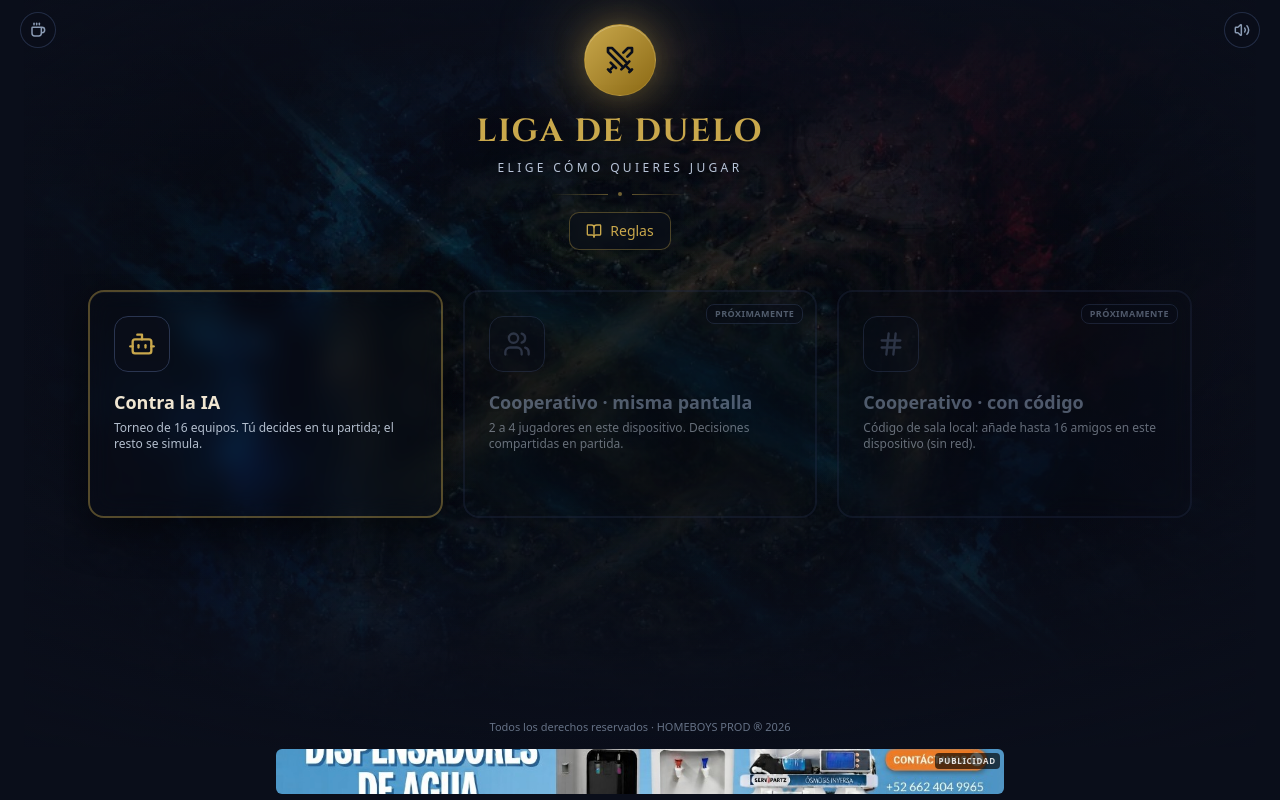
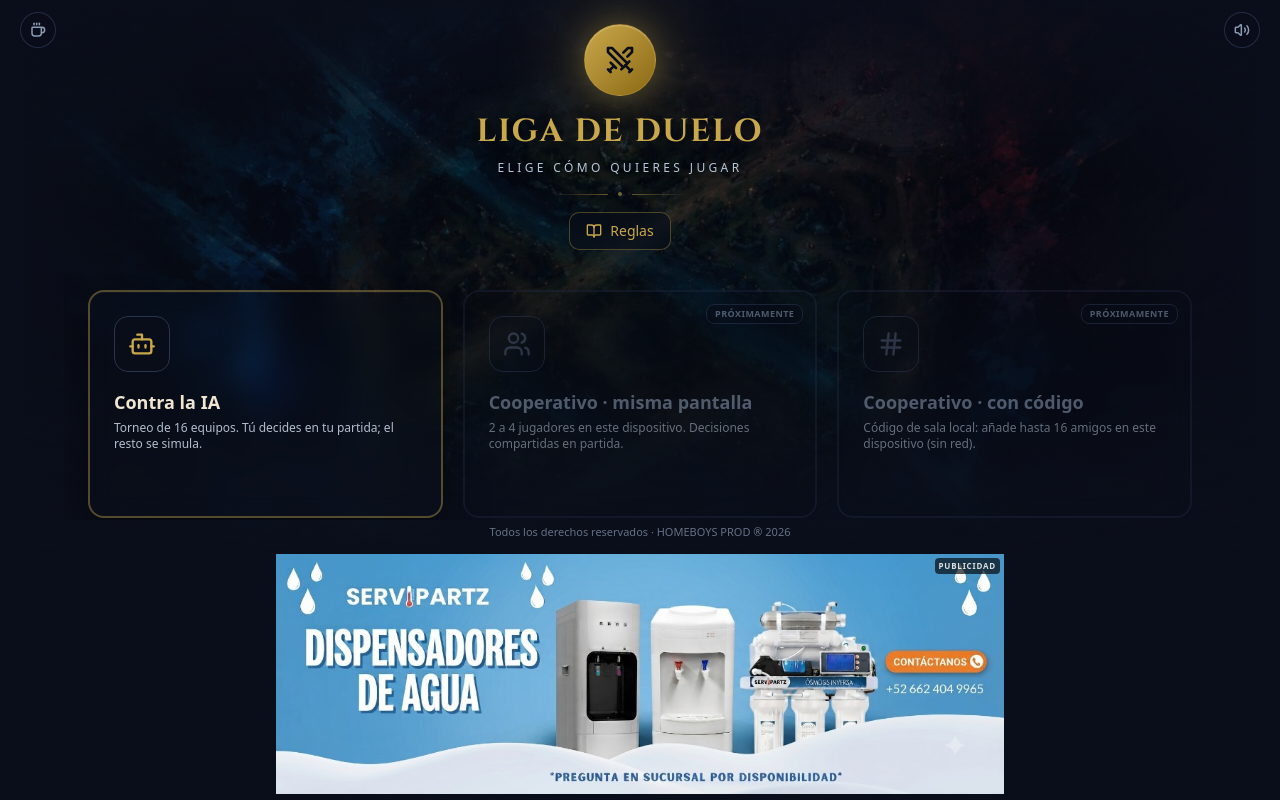
Before and after one commit to WeroMilk/ligadeduelo, a React (Vite) app: page / in a window 1280 px wide. Built offline with nearby package versions, Linux system fonts and the light colour scheme.

Commit message:
Show the full ad banner image without cropping.
Let the Servipartz PNG scale to width with natural height instead of clipping it in a fixed leaderboard slot.

```diff
--- a/src/components/AdBanner.tsx
+++ b/src/components/AdBanner.tsx
@@ -19,7 +19,7 @@ export default function AdBanner() {
       aria-label="Publicidad"
     >
       <div
-        className="relative mx-auto w-full max-w-[728px] overflow-hidden rounded-sm bg-[#111827]"
+        className="relative mx-auto w-full max-w-[728px] rounded-sm bg-[#111827]"
         style={{ userSelect: 'none' }}
       >
         <span className="absolute right-0.5 top-0.5 z-10 rounded bg-black/65 px-1 py-px text-[7px] font-bold uppercase tracking-[0.1em] text-white/85 md:right-1 md:top-1 md:px-1 md:py-0.5 md:text-[8px]">
@@ -29,7 +29,7 @@ export default function AdBanner() {
         <img
           src={AD_IMG}
           alt="Servipartz · Dispensadores de agua"
-          className="block h-[25px] w-full object-cover object-center sm:h-[30px] md:h-[45px]"
+          className="block h-auto w-full"
           loading="lazy"
           decoding="async"
           draggable={false}
```
